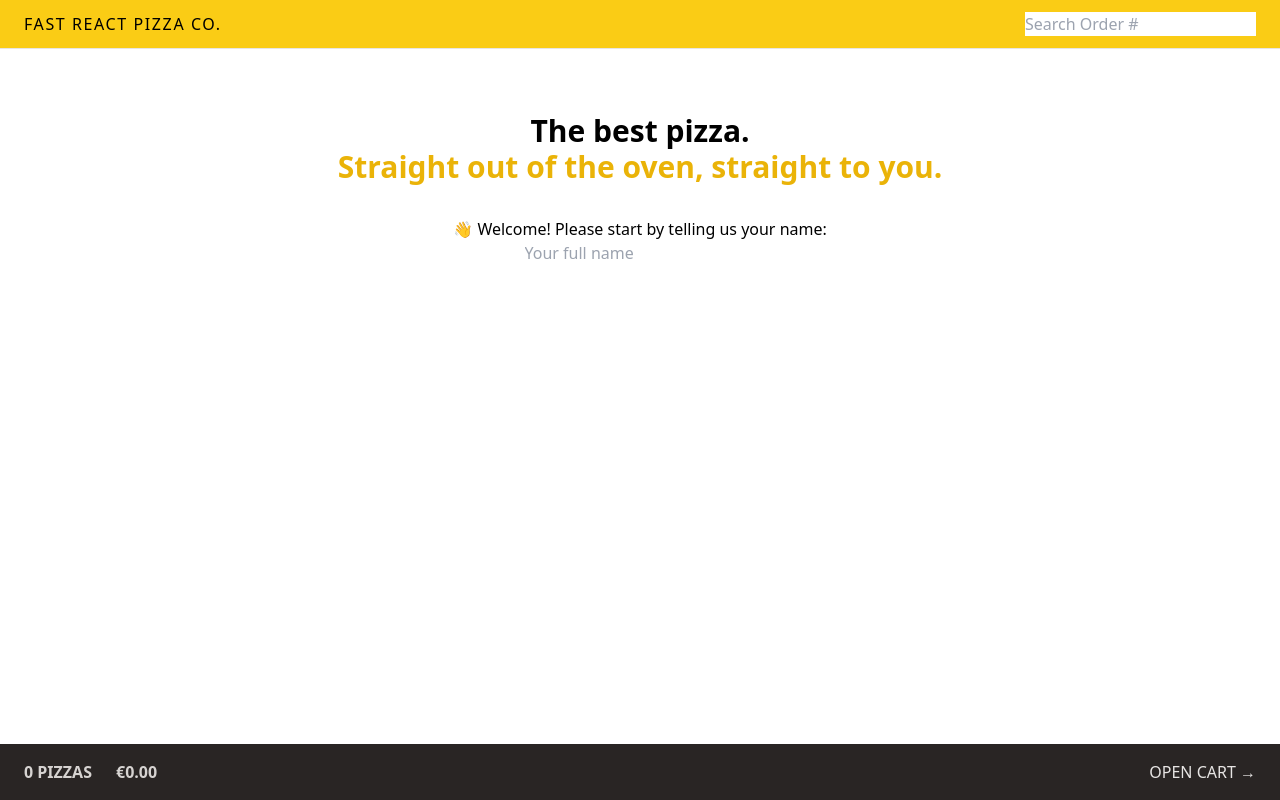
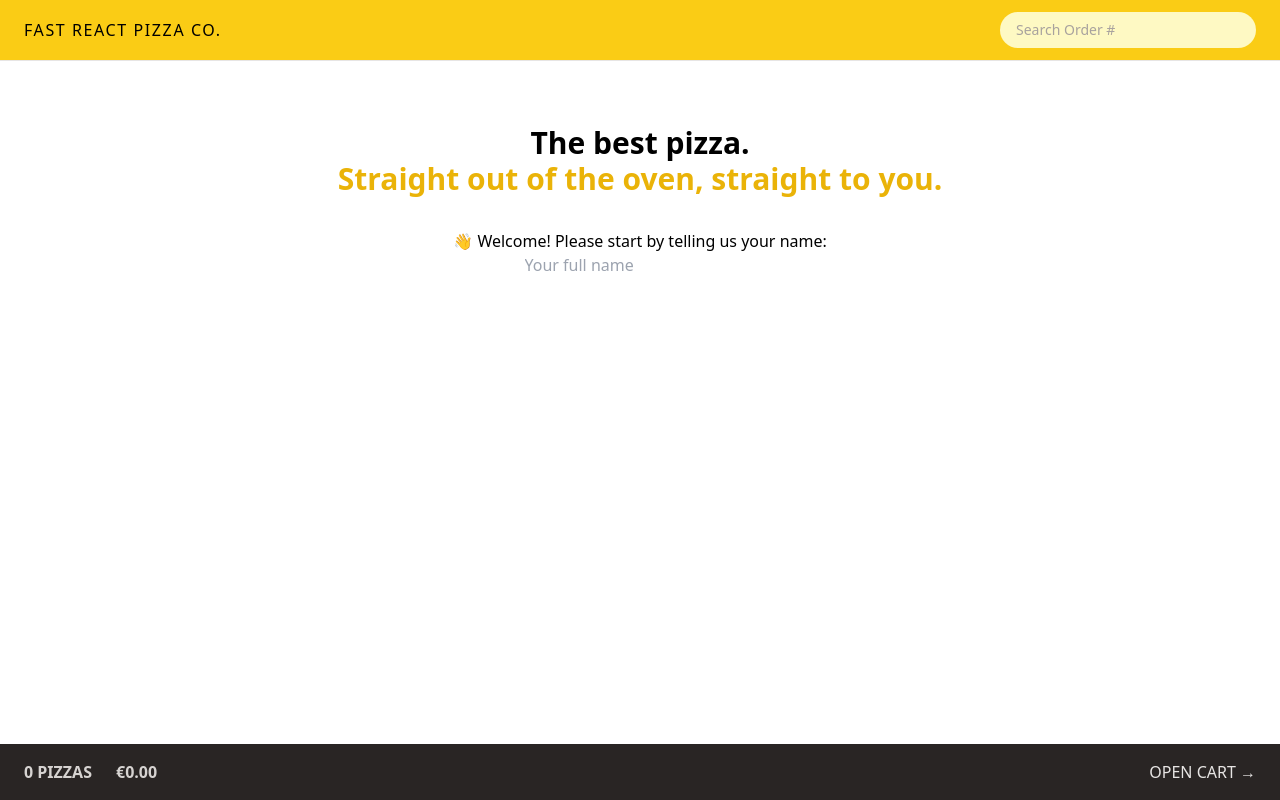
Before and after one commit to BrayanLanda/Fast-pizza, a React (Vite) app: page / in a window 1280 px wide. Built offline with nearby package versions, Linux system fonts and the light colour scheme.

Commit message:
add styles in search order

```diff
--- a/src/features/order/Order.jsx
+++ b/src/features/order/Order.jsx
@@ -7,41 +7,6 @@ import {
   formatCurrency,
   formatDate,
 } from "../../utils/helpers";
-
-// const order = {
-//   id: "ABCDEF",
-//   customer: "Jonas",
-//   phone: "123456789",
-//   address: "Arroios, Lisbon , Portugal",
-//   priority: true,
-//   estimatedDelivery: "2027-04-25T10:00:00",
-//   cart: [
-//     {
-//       pizzaId: 7,
-//       name: "Napoli",
-//       quantity: 3,
-//       unitPrice: 16,
-//       totalPrice: 48,
-//     },
-//     {
-//       pizzaId: 5,
-//       name: "Diavola",
-//       quantity: 2,
-//       unitPrice: 16,
-//       totalPrice: 32,
-//     },
-//     {
-//       pizzaId: 3,
-//       name: "Romana",
-//       quantity: 1,
-//       unitPrice: 15,
-//       totalPrice: 15,
-//     },
-//   ],
-//   position: "-9.000,38.000",
-//   orderPrice: 95,
-//   priorityPrice: 19,
-// };
 
 function Order() {
 
@@ -59,8 +24,8 @@ function Order() {
   const deliveryIn = calcMinutesLeft(estimatedDelivery);
 
   return (
-    <div>
-      <div>
+    <div className="space-y-8 px-4 py-6">
+      <div className="">
         <h2>Status</h2>
 
         <div>
--- a/src/features/order/SearchOrder.jsx
+++ b/src/features/order/SearchOrder.jsx
@@ -15,10 +15,10 @@ function SearchOrder() {
   return (
     <form onSubmit={handleSubmit}>
       <input
-        type="text"
         placeholder="Search Order #"
         value={query}
         onChange={(e) => setQuery(e.target.value)}
+        className="w-28 rounded-full bg-yellow-100 px-4 py-2 text-sm transition-all duration-300 placeholder:text-stone-400 focus:outline-none focus:ring focus:ring-yellow-500 focus:ring-opacity-50 sm:w-64 sm:focus:w-72"
       />
     </form>
   );
```
